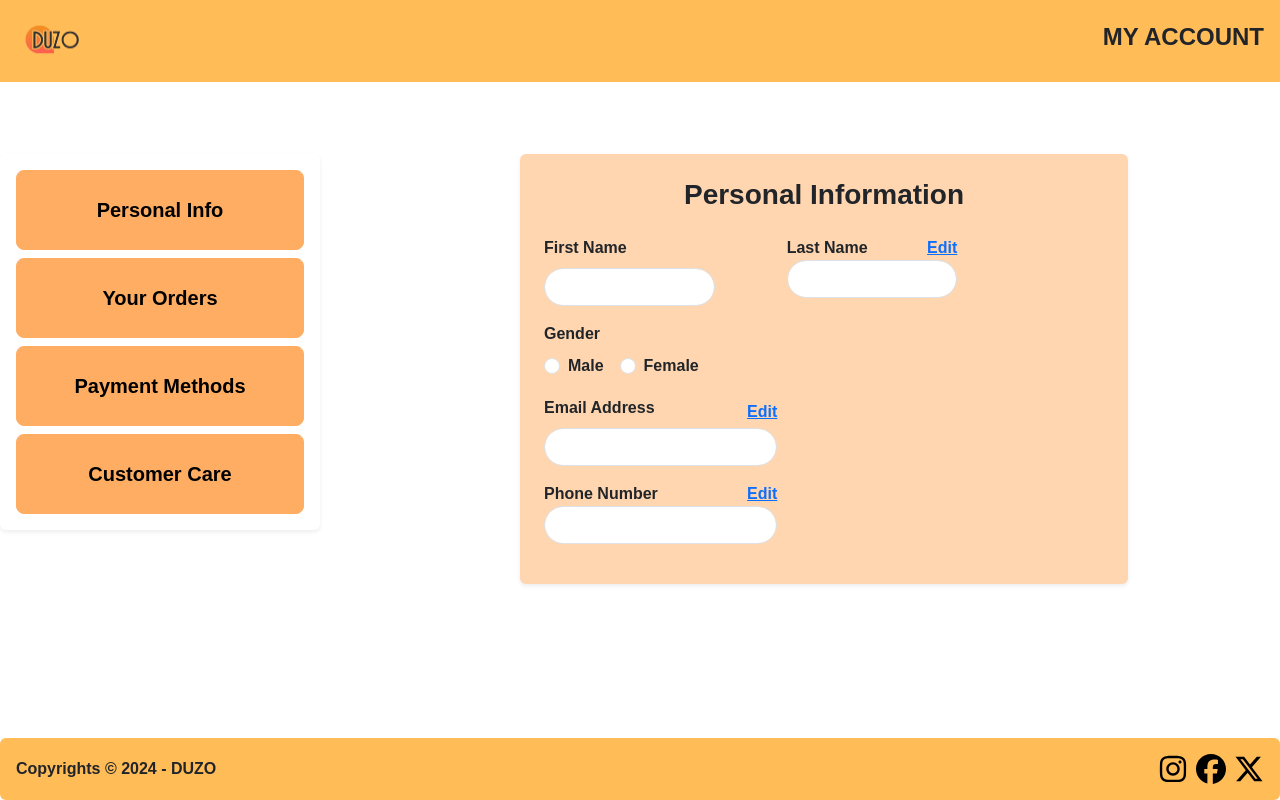
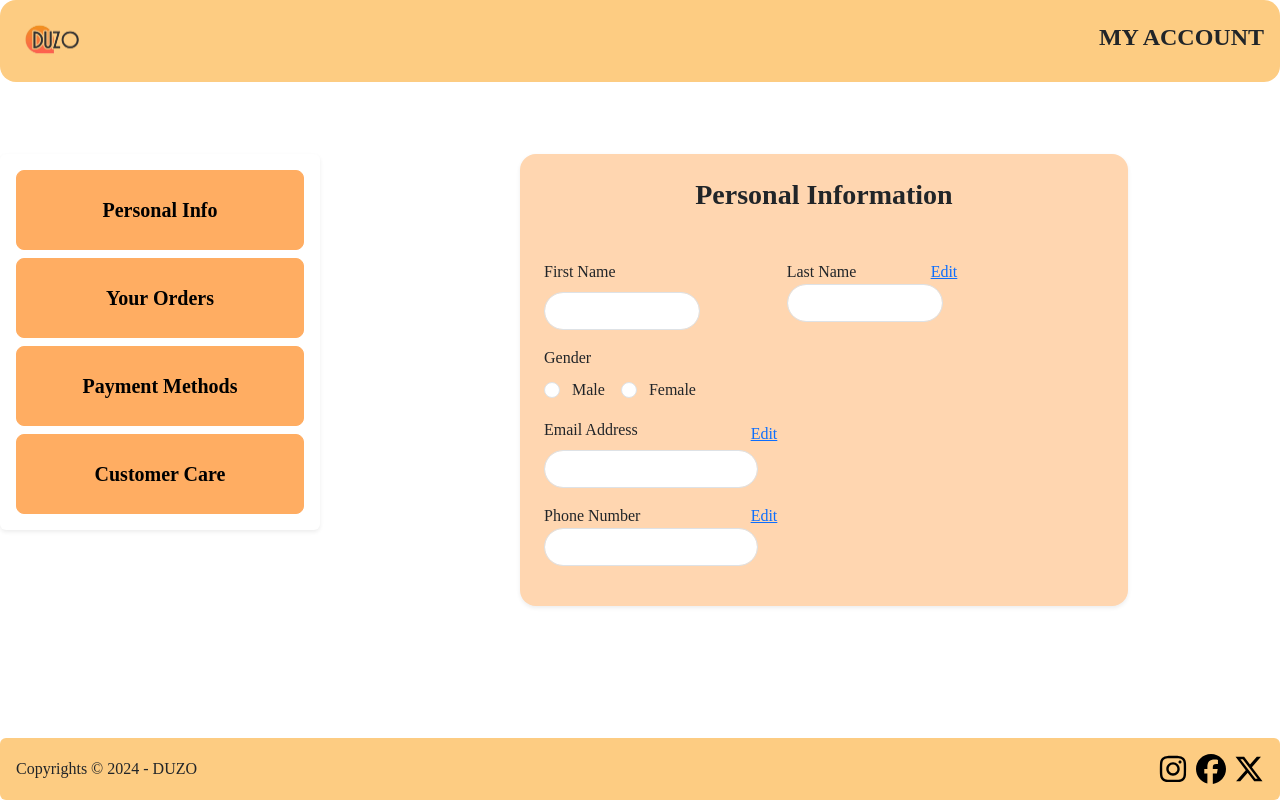
Before and after one commit to Achuabhal/work, a React (Vite) app in the folder work/: page /d in a window 1280 px wide. Built offline with nearby package versions, Linux system fonts and the light colour scheme; a small style sheet from the web is missing.

Commit message:
dropdown

```diff
--- a/work/src/App.jsx
+++ b/work/src/App.jsx
@@ -12,7 +12,7 @@ import AboutUs from './pages/AboutUs';
 import Modal from "./components/modal"; // Reusable Modal component using CSS modules
 import WomanSalon from './pages/WomanSalon';
 import CHEF from "./pages/chefforparty";
-
+import CheckoutPage from './pages/checkoutPage';
 
 // ModalContent Component to wrap any component inside a Modal
 const ModalContent = ({ component }) => {
@@ -39,7 +39,7 @@ function App() {
         <Route path="/sample" element={<Sample/>}/>
         <Route path="/salon" element={<WomanSalon />} />
         <Route path="/chef" element={<CHEF />} />
-
+        <Route path="/checkout" element={<CheckoutPage />} />
       </Routes>
     </BrowserRouter>
   );
--- a/work/src/pages/MyAccount.jsx
+++ b/work/src/pages/MyAccount.jsx
@@ -1,6 +1,7 @@
 import React, { useState } from "react";
 import { FaInstagram, FaFacebook, FaXTwitter } from "react-icons/fa6";
 import "bootstrap/dist/css/bootstrap.min.css";
+import 'bootstrap/dist/js/bootstrap.bundle.min';
 
 const MyAccount = () => {
   const [activeSection, setActiveSection] = useState("personalInfo");
@@ -73,17 +74,79 @@ const MyAccount = () => {
   };
 
   return (
-    <div className="container-fluid p-0 m-0" style={{ fontFamily: "Outfit, sans-serif", fontWeight: "bold" }}>
+    <div className="container-fluid p-0 m-0" style={{ fontFamily: "Outfit" }}>
       {/* Header */}
-      <header className="d-flex justify-content-between align-items-center p-3 w-100" style={{ backgroundColor: "#FF9900A8" }}>
-        <img src="/duzo.png" alt="DUZO Logo" className="img-fluid" style={{ height: "50px" }} />
-        <h4 className="text-dark fw-bold">MY ACCOUNT</h4>
+      <header
+  className="d-flex justify-content-between align-items-center p-3 w-100 rounded-0 rounded-md-0 rounded-4"
+  style={{ backgroundColor: "#FDCC82" }}
+>
+  <img
+    src="/duzo.png"
+    alt="DUZO Logo"
+    className="img-fluid"
+    style={{ height: "50px" }}
+  />
+
+  {/* MY ACCOUNT for medium and up */}
+  <h4 className="text-dark fw-bold d-none d-md-block">MY ACCOUNT</h4>
+
+  {/* Dropdown Menu for small devices */}
+  <div className="dropdown d-block d-md-none">
+    <button
+      className="btn rounded-2"
+      type="button"
+      id="dropdownMenuButton"
+      data-bs-toggle="dropdown"
+      aria-expanded="false"
+      style={{ border: "none", fontSize: "24px" }}
+    >
+      ☰
+    </button>
+    <ul className="dropdown-menu dropdown-menu-end mt-2" aria-labelledby="dropdownMenuButton">
+  <li>
+    <button
+      className="dropdown-item fw-bold text-dark"
+      style={{ backgroundColor: "#FFAD62", border: "1px solid black" }}
+      onClick={() => setActiveSection("personalInfo")}
+    >
+      Personal Info
+    </button>
+  </li>
+  <li>
+    <button
+      className="dropdown-item fw-bold text-dark"
+      style={{ backgroundColor: "#FFAD62", border: "1px solid black" }}
+      onClick={() => setActiveSection("orders")}
+    >
+      Your Orders
+    </button>
+  </li>
+  <li>
+    <button
+      className="dropdown-item fw-bold text-dark"
+      style={{ backgroundColor: "#FFAD62", border: "1px solid black" }}
+      onClick={() => setActiveSection("paymentMethods")}
+    >
+      Payment Methods
+    </button>
+  </li>
+  <li>
+    <button
+      className="dropdown-item fw-bold text-dark"
+      style={{ backgroundColor: "#FFAD62", border: "1px solid black" }}
+      onClick={() => setActiveSection("customerCare")}
+    >
+      Customer Care
+    </button>
+  </li>
+</ul>
+  </div>
 </header>
 
       <div className="d-flex mt-4 flex-wrap justify-content-center">
         {/* Sidebar */}
                 <div
-          className="d-flex flex-column align-items-center justify-content-center p-3 rounded shadow-sm mt-5 me-lg-5 ms-md-0 me-md-0 mx-auto col-lg-3 col-md-6 h-100 align-self-stretch"
+          className="d-none d-md-flex flex-column align-items-center justify-content-center p-3 rounded shadow-sm mt-5 me-lg-5 ms-md-0 me-md-0 mx-auto col-lg-3 col-md-6 h-100 align-self-stretch"
           style={{ backgroundColor: "white" }}
         >
           {/* Button Layout */}
@@ -145,44 +208,75 @@ const MyAccount = () => {
             </div>
           </div>
         </div>
+
         {/* Content Section */}
         <div className="flex-grow-1 d-flex justify-content-center">
         {activeSection === "personalInfo" && (
-            <div className="p-4 rounded shadow-sm mx-auto col-lg-8 col-md-10 mt-5 mb-5 col-12"
+  <div
+    className="p-4 rounded-4 shadow-sm mx-auto col-lg-8 col-md-10 mt-md-5 mt-1 mb-5 col-12"
     style={{ backgroundColor: "#FFD6B0" }}
   >
-              <h3 className="fw-bold text-center mb-4">Personal Information</h3>
-              <div className="row "> {/* Added g-4 for gap */}
-                <div className="col-md-4 col-lg-4 mb-3  me-md-4 me-lg-5">
+    <h3 className="fw-bold text-center mb-5">Personal Information</h3>
+
+    <div className="row">
+      <div className="col-md-4 col-lg-4 mb-3 me-md-4 me-lg-5">
         <label className="form-label">First Name</label>
+        <div className=" col-10 col-md-11">
           <input type="text" className="form-control rounded-pill" />
+        </div>
       </div>
       <div className="col-md-4 col-lg-4 mb-3">
         <div className="d-flex justify-content-between align-items-center">
           <label className="form-label mb-0">Last Name</label>
           <a href="#" className="text-primary ms-lg-4 ms-2">Edit</a>
         </div>
+        <div className=" col-10 col-md-11">
           <input type="text" className="form-control rounded-pill" />
         </div>
 
       </div>
+    </div>
 
-              <label className="form-label">Gender</label>
-              <div className="d-flex gap-3 mb-3">
-                <div className="form-check">
-                  <input type="radio" className="form-check-input" name="gender" value="male" /> Male
+    <div className="d-flex flex-sm-row flex-md-column gap-2 mb-3">
+  <label className="form-label mb-0">Gender</label>
+  <div className="d-flex gap-3">
+    <div className="form-check mb-0">
+      <input
+        type="radio"
+        className="form-check-input"
+        name="gender"
+        value="male"
+        id="genderMale"
+      />
+      <label className="form-check-label ms-1" htmlFor="genderMale">Male</label>
     </div>
-                <div className="form-check">
-                  <input type="radio" className="form-check-input" name="gender" value="female" /> Female
+    <div className="form-check mb-0">
+      <input
+        type="radio"
+        className="form-check-input"
+        name="gender"
+        value="female"
+        id="genderFemale"
+      />
+      <label className="form-check-label ms-1" htmlFor="genderFemale">Female</label>
     </div>
   </div>
+</div>
+
+
     <div className="col">
       <div className="col-md-6 col-lg-5 mb-3">
         <div className="d-flex justify-content-between align-items-center">
           <label className="form-label">Email Address</label>
-                    <a href="#" className="text-primary ">Edit</a>
+          <a href="#" className="text-primary">Edit</a>
         </div>
-                  <input type="email" className="form-control rounded-pill" onChange={(e) => validateEmail(e.target.value)} />
+        <div className=" col-10 col-md-11">
+        <input
+          type="email"
+          className="form-control rounded-pill"
+          onChange={(e) => validateEmail(e.target.value)}
+        />
+        </div>
         {formErrors.email && <p className="text-danger">{formErrors.email}</p>}
       </div>
       <div className="col-md-6 col-lg-5 mb-3">
@@ -190,12 +284,16 @@ const MyAccount = () => {
           <label className="form-label mb-0">Phone Number</label>
           <a href="#" className="text-primary">Edit</a>
         </div>
-                  <input type="tel" className="form-control rounded-pill" onChange={(e) => validatePhoneNumber(e.target.value)} />
+        <div className=" col-10 col-md-11">
+        <input
+          type="tel"
+          className="form-control rounded-pill"
+          onChange={(e) => validatePhoneNumber(e.target.value)}
+        />
+        </div>
         {formErrors.phoneNumber && <p className="text-danger">{formErrors.phoneNumber}</p>}
       </div>
-
     </div>
-
   </div>
 )}
 
@@ -374,11 +472,14 @@ const MyAccount = () => {
 
       {/* Footer */}
 
-      <footer className="p-3 mt-4 rounded d-flex justify-content-between align-items-center position-fixed w-100 bottom-0"
-        style={{ backgroundColor: "#FF9900A8" }}
+      <footer
+  className="p-3 mt-4 rounded d-flex justify-content-between align-items-center position-fixed w-100 bottom-0"
+  style={{ backgroundColor: "#FDCC82" }}
 >
   <p className="mb-0">Copyrights &copy; 2024 - DUZO</p>
-        <div className="d-flex gap-2">
+
+  {/* Icons hidden on extra-small, visible on small+ */}
+  <div className="d-none d-sm-flex gap-2">
     <a href="https://instagram.com" target="_blank" rel="noopener noreferrer">
       <FaInstagram size={30} color="black" />
     </a>
@@ -390,6 +491,7 @@ const MyAccount = () => {
     </a>
   </div>
 </footer>
+
     </div>
   );
 };
--- /dev/null
+++ b/work/src/pages/checkoutPage.jsx
@@ -0,0 +1,105 @@
+import React from 'react';
+import { FaInstagram, FaFacebook, FaTwitter, FaPhone, FaEnvelope } from "react-icons/fa";
+import 'bootstrap/dist/css/bootstrap.min.css';
+import styles from './css/contact.module.css';
+
+const CheckoutPage = () => {
+  return (
+    <div className="bg-light" style={{ fontFamily: 'Outfit' }}>
+    {/* Header */}
+    <div className="d-flex gap-3 align-items-center p-3 rounded-3" style={{ backgroundColor: '#ffd5a4' }}>
+      <img src="/duzo.png" alt="DUZO Logo" style={{ height: '40px' }} />
+      <h5 className="mb-0">CHECKOUT</h5>
+      <img src="/user.png" alt="user icon" className="ms-auto" style={{ height: '20px' }} />
+    </div>
+
+
+      {/* Main Content */}
+      <div className="container mt-5" style={{ backgroundColor: '#FFC998', fontFamily: 'Outfit', fontWeight: 'bold' }}>
+      <div className="row gap-5 justify-content-between">
+  {/* Left Column */}
+  <div className="col-md-4 align-items-start ms-5 me-5"> {/* Increased ms-4 to ms-5 for more margin */}
+    <div className="p-3 rounded shadow-sm mb-3" style={{ fontFamily: 'Outfit', fontWeight: 'bolder' }}>
+      <select className="rounded-4 form-select mb-3" style={{ fontWeight: 'bold' }}>
+        <option>Send Booking Details To</option>
+      </select>
+      <select className="rounded-4 form-select mb-3" style={{ fontWeight: 'bold' }}>
+        <option>Address</option>
+      </select>
+      <select className="rounded-4 form-select mb-3" style={{ fontWeight: 'bold' }}>
+        <option>Payment Method</option>
+      </select>
+
+      <div className="d-flex flex-column align-items-start">
+        <button className="mt-4 btn btn-dark rounded-pill w-50 mb-2">Cancellation Policy</button>
+        <a href="#" className="text-decoration-none text-black mt-1">Learn More</a>
+      </div>
+    </div>
+  </div>
+
+  {/* Middle Column */}
+  <div className="col-md-3 align-items-start ms-3 ">
+    <div className="p-3 mt-4 bg-white ms-3 rounded shadow-sm mb-3">
+      <h6>Details</h6>
+      <p>Date      – xxx<br />Time     – xxx<br />Number of People      – xxx<br />Number of Dishes – xxx</p>
+    </div>
+    <div className="col-md-12">
+        <center><h6 className='ms-4'>BILL SUMMARY</h6></center>
+      <div className="p-3 ms-4 bg-white rounded-3 shadow-sm mb-3">
+        {/* Right Column */}
+
+        <div className="border p-2 mb-2">
+          <div>Total Amount</div>
+          <div>Token Amount</div>
+          <div>Remaining Amount</div>
+        </div>
+      </div>
+    </div>
+  </div>
+
+
+
+  </div>
+</div>
+
+      {/* Footer */}
+      <footer className={styles.footerr}>
+              <div className={styles.footerContent}>
+                <div className={styles.footerLogoo}>
+                  <div className={styles.footerLogo}>
+                    <img src="/duzo.png" alt="DUZO" className={styles.footerLogo} />
+                  </div>
+                  <div className={styles.footerInfo}>
+                    <p><FaPhone /> Phone number</p>
+                    <p><FaEnvelope /> E-mail address</p>
+                    <div className={styles.socialLinks}>
+                      <a href="#" className={styles.socialIcon}><FaInstagram /></a>
+                      <a href="#" className={styles.socialIcon}><FaFacebook /></a>
+                      <a href="#" className={styles.socialIcon}><FaTwitter /></a>
+                    </div>
+                  </div>
+                </div>
+                <div className={styles.footerLocation}>
+                  <h3>Services Available At</h3>
+                  <h3>Bengaluru</h3>
+                  <button className={styles.bookNow}>BOOK NOW</button>
+                </div>
+                <div className={styles.footerLinks}>
+                  <h3>Site Map</h3>
+                  <ul>
+                    <li><a href="#">Services</a></li>
+                    <li><a href="#">Hiring</a></li>
+                    <li><a href="#">About Us</a></li>
+                    <li><a href="#">Contact Us</a></li>
+                  </ul>
+                </div>
+              </div>
+            </footer>
+            <div className={styles.footerBottom}>
+              <p>© 2024 - DUZO</p>
+            </div>
+    </div>
+  );
+};
+
+export default CheckoutPage;
```
Lines whose indentation alone changed are shown as unchanged.
